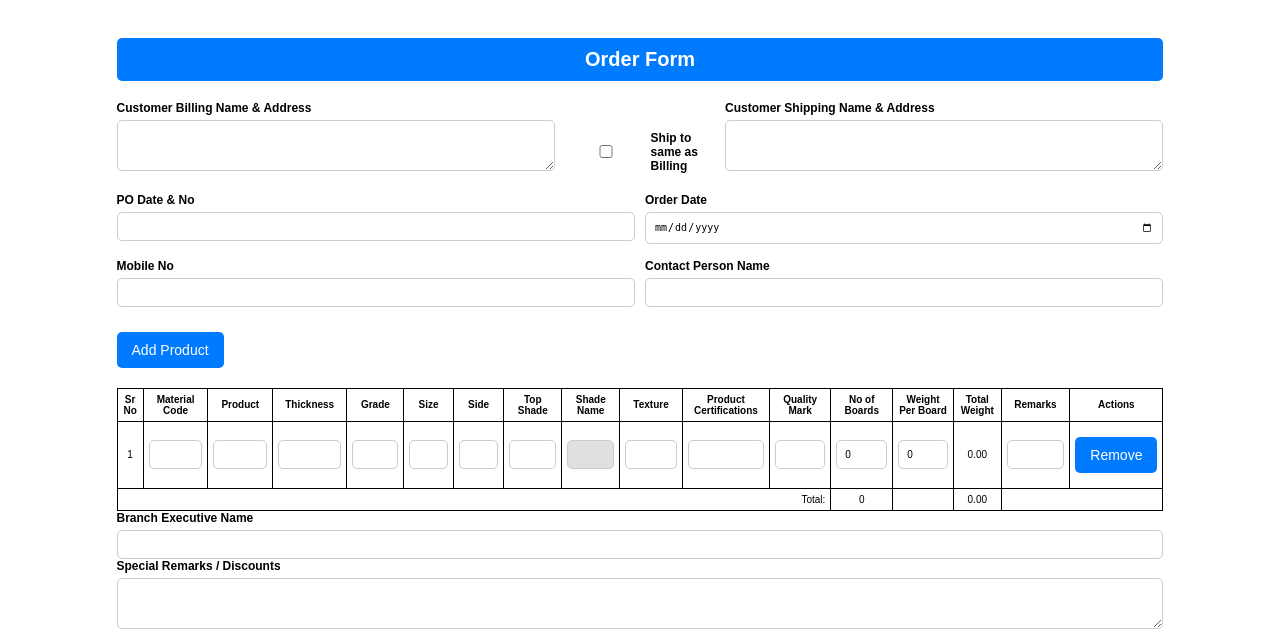
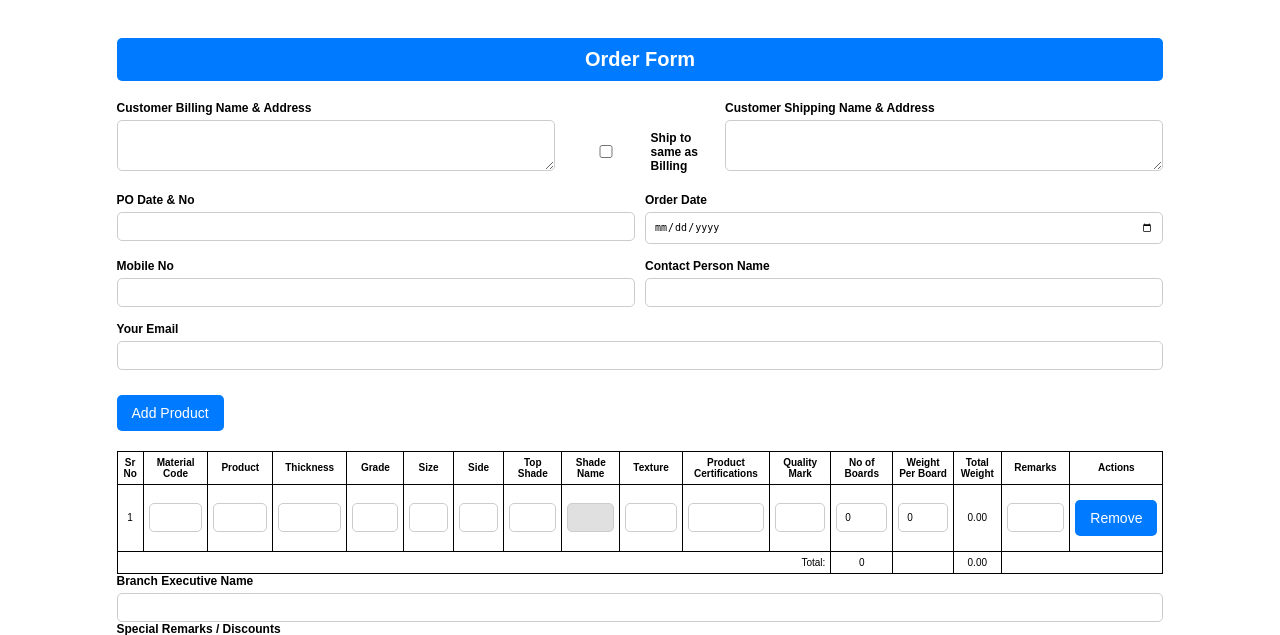
Before and after one commit to SteevBhola/orderform-backend, a FastAPI app: page / in a window 1280 px wide. Shown: the top 635 px of the page. Run offline with FastAPI, Linux system fonts and the light colour scheme.

Commit message:
Update index.html

```diff
--- a/templates/index.html
+++ b/templates/index.html
@@ -187,6 +187,14 @@
       <input type="text" id="contact">
     </div>
   </div>
+
+  <!-- ✅ New row added below for Email ID -->
+<div class="form-section flex">
+  <div class="half-width">
+    <label for="email">Your Email</label>
+    <input type="email" id="email" required>
+  </div>
+</div>
 
   <!-- Add Product Button -->
   <button type="button" onclick="addRow()">Add Product</button>
@@ -742,6 +750,7 @@
     remarks: document.getElementById("remarks").value,
     totalBoards: document.getElementById("boardsTotal").textContent,
     totalWeight: document.getElementById("overallTotalWeight").textContent,
+    email: document.getElementById("email").value,
     items: items
   };
 
```
